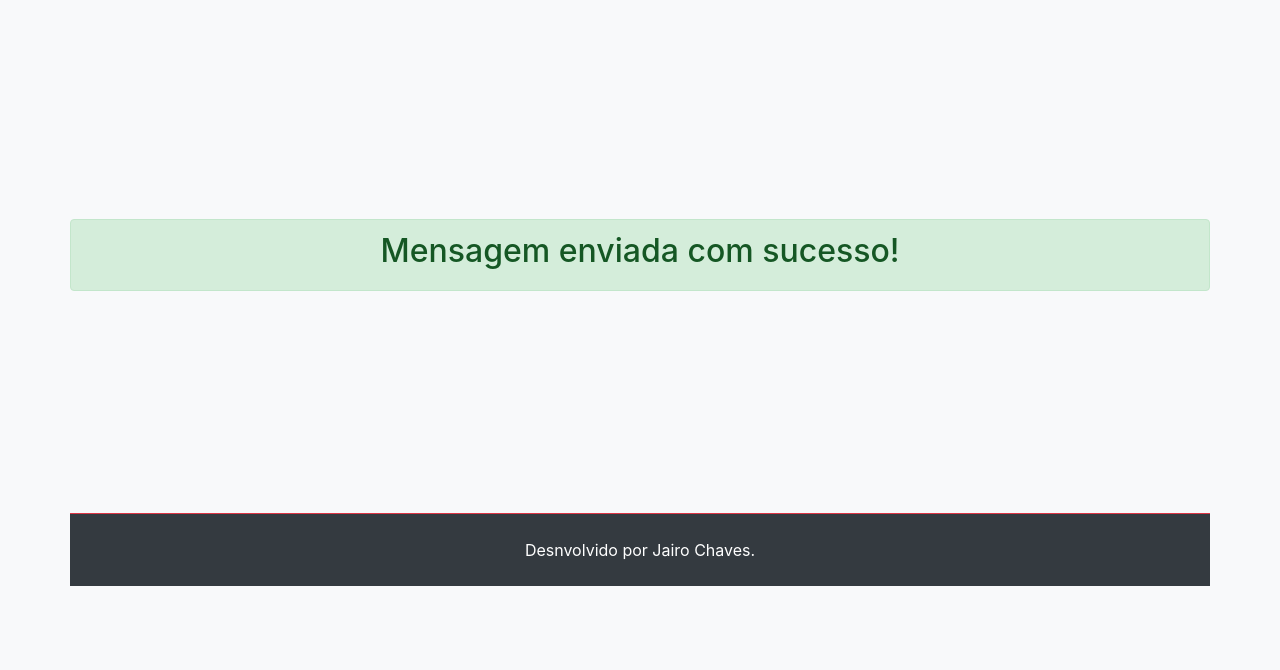
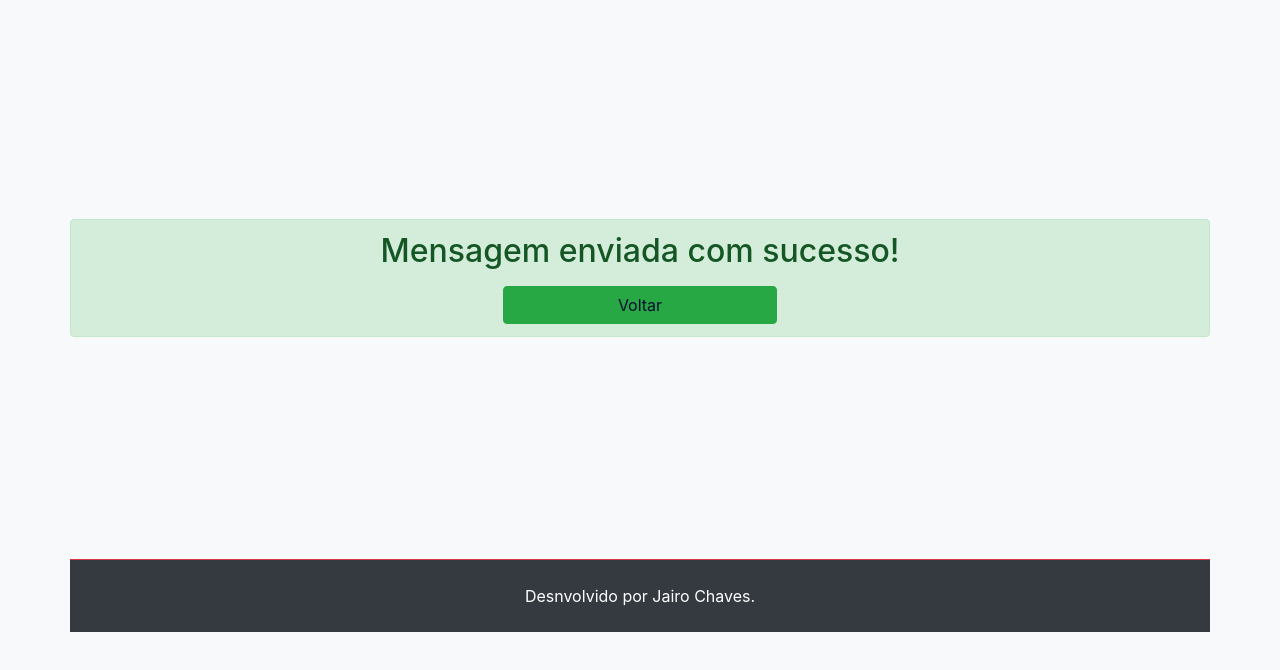
Before and after one commit to jairochaves2/trab_tec_web-2, a plain HTML site: page paginas/contato_confirma.html in a window 1280 px wide. Shown: the part 66-736 px from the top of the page. Drawn offline with Linux system fonts and the light colour scheme.

Commit message:
Adicionado botão que volta a tela contatos

```diff
--- a/paginas/contato_confirma.html
+++ b/paginas/contato_confirma.html
@@ -67,7 +67,7 @@
   <div class="container text-center ml-auto">
     <div class="row ">
       <div class="col-12 alert alert-success" style="margin-top: 20%; margin-bottom: 18%">
-        <h2 class="">Mensagem enviada com sucesso!</h2>
+        <h2 class="">Mensagem enviada com sucesso!</h2> <a href="contato.html" class="btn btn-success col-3 mt-2">Voltar</a>
       </div>
     </div>
 
```
